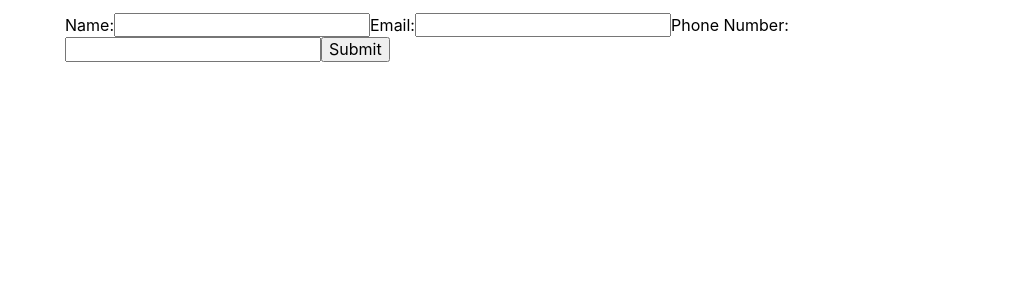
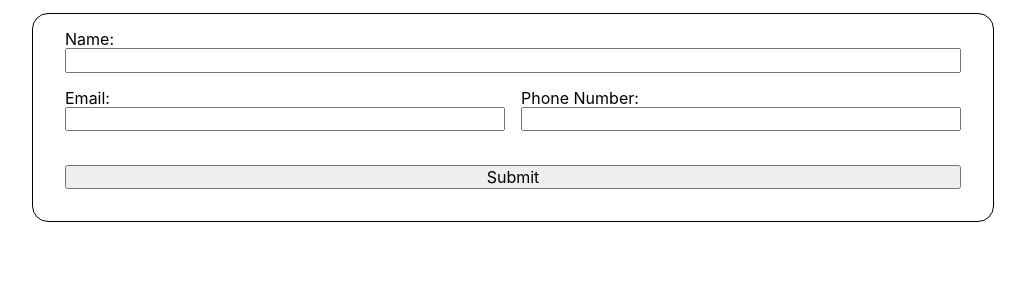
Before and after one commit to LBirkinshaw-Doyle/cv-project, a React (Create React App) app: page / in a window 1280 px wide. Shown: the top 300 px of the page, without its empty margins (127-1152 px from the left). Built offline with nearby package versions, Linux system fonts and the light colour scheme; the HTML template or start-up script is replaced by a standard one.

Commit message:
add basic styling to GeneralInfo section

```diff
--- /dev/null
+++ b/src/components/GeneralInfoDisplay.css
@@ -0,0 +1,21 @@
+#general-info-display {
+  display: grid;
+  grid-template-columns: 1fr 1fr;
+  grid-auto-flow: row;
+  gap: 1rem;
+  justify-items: center;
+
+  position: relative;
+}
+#general-info-display > h1 {
+  grid-column: 1/3;
+  margin: 0;
+}
+#general-info-display > span {
+  margin-top: 1rem;
+}
+#general-info-display > button {
+  position: absolute;
+  bottom: -1.5rem;
+  right: -1.5rem;
+}
--- a/src/components/GeneralInfoDisplay.js
+++ b/src/components/GeneralInfoDisplay.js
@@ -1,4 +1,6 @@
 import React from 'react';
+
+import './GeneralInfoDisplay.css';
 
 class GeneralInfoDisplay extends React.Component {
   constructor(props) {
@@ -12,12 +14,12 @@ class GeneralInfoDisplay extends React.Component {
   }
   render() {
     return (
-      <form onSubmit={this.handleSubmit}>
+      <div id="general-info-display">
         <h1 id="general-info-name">{this.props.name}</h1>
         <span id="general-info-email">{this.props.email}</span>
         <span id="general-info-phone">{this.props.phoneNumber}</span>
         <button onClick={this.handleEdit}>Edit</button>
-      </form>
+      </div>
     );
   }
 }
--- /dev/null
+++ b/src/components/GeneralInfoEdit.css
@@ -0,0 +1,17 @@
+#general-info-form {
+  display: grid;
+  grid-template-columns: 1fr 1fr;
+  grid-auto-flow: row;
+  gap: 1rem;
+}
+#general-info-form > label {
+  display: flex;
+  flex-direction: column;
+}
+#general-info-form > label:first-child {
+  grid-column: 1/3;
+}
+#general-info-form > input[type='submit'] {
+  margin-top: 1.1rem;
+  grid-column: 1/3;
+}
--- a/src/components/GeneralInfoEdit.js
+++ b/src/components/GeneralInfoEdit.js
@@ -1,4 +1,6 @@
 import React from 'react';
+
+import './GeneralInfoEdit.css';
 
 class GeneralInfoEdit extends React.Component {
   constructor(props) {
@@ -32,7 +34,7 @@ class GeneralInfoEdit extends React.Component {
   }
   render() {
     return (
-      <form onSubmit={this.handleSubmit}>
+      <form id="general-info-form" onSubmit={this.handleSubmit}>
         <label>
           Name:
           <input
--- /dev/null
+++ b/src/components/GeneralInformation.css
@@ -0,0 +1,6 @@
+#general-info-container {
+  border: 1px solid black;
+  border-radius: 1rem;
+  padding: 1rem 2rem 2rem 2rem;
+  width: 100%;
+}
--- a/src/components/GeneralInformation.js
+++ b/src/components/GeneralInformation.js
@@ -1,6 +1,9 @@
 import React from 'react';
+
 import GeneralInfoDisplay from './GeneralInfoDisplay.js';
 import GeneralInfoEdit from './GeneralInfoEdit.js';
+
+import './GeneralInformation.css';
 
 class GeneralInformation extends React.Component {
   constructor(props) {
```
